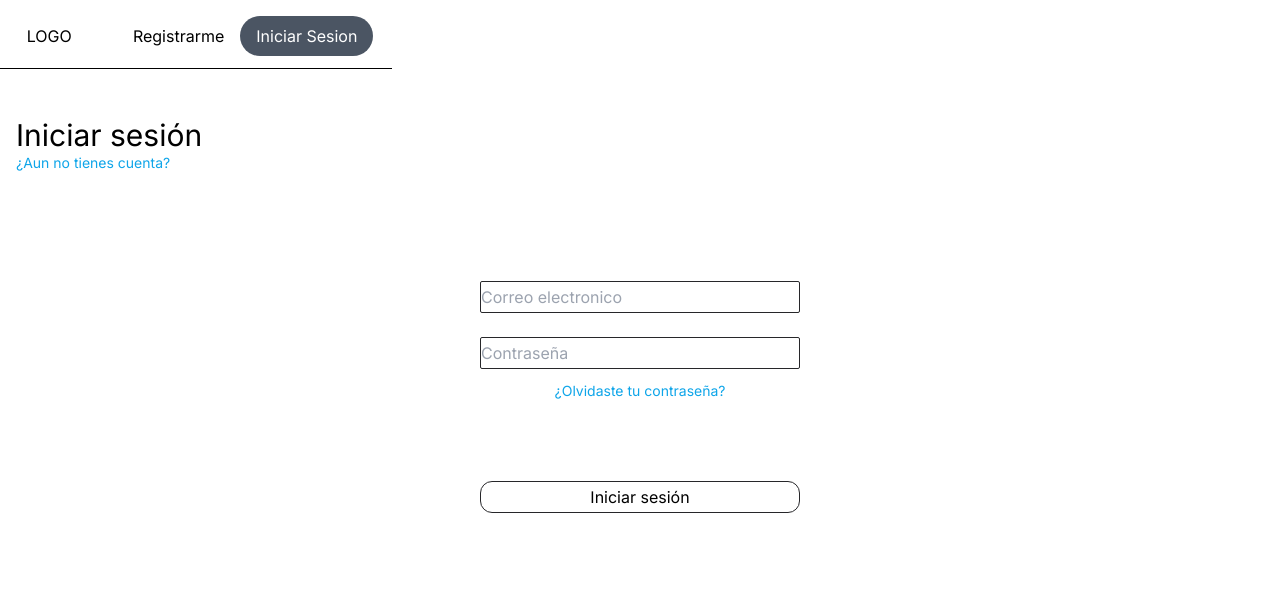
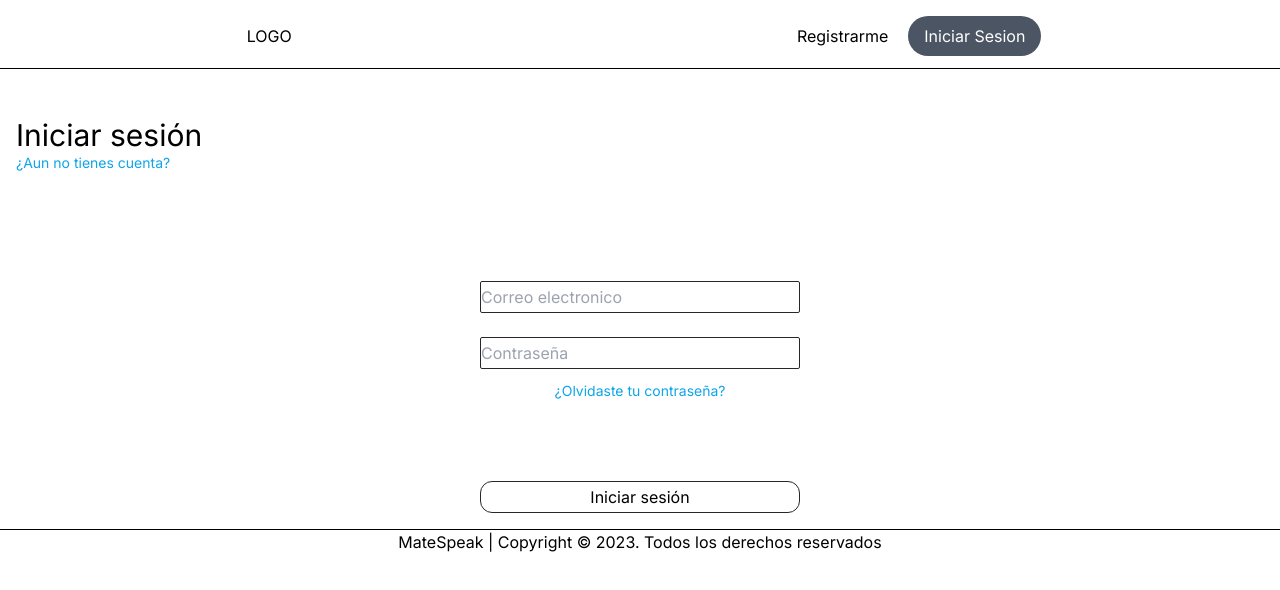
Before and after one commit to rodrikohnen/s11-15-m-csharp-react, a Next.js app in the folder front/: page /login in a window 1280 px wide. Shown: the top 590 px of the page. Built offline with nearby package versions, Linux system fonts and the light colour scheme.

Commit message:
add: footer and Links instead of a

```diff
--- a/front/src/app/layout.jsx
+++ b/front/src/app/layout.jsx
@@ -1,6 +1,7 @@
 import "./globals.css";
 import { Inter } from "next/font/google";
-
+import Footer from "../components/Footer";
+import NavBar from "@/components/NavBar";
 const inter = Inter({ subsets: ["latin"] });
 
 export const metadata = {
@@ -11,8 +12,13 @@ export const metadata = {
 export default function RootLayout({ children }) {
   return (
     <html lang="en">
-
+      <header>
+        <NavBar />
+      </header>
       <body className={inter.className}>{children}</body>
+      <footer>
+        <Footer />
+      </footer>
     </html>
   );
 }
--- a/front/src/app/login/page.jsx
+++ b/front/src/app/login/page.jsx
@@ -1,16 +1,15 @@
 import LoginForm from "@/components/LoginForm";
-import NavBar from "@/components/NavBar";
+import Link from "next/link";
 
 export default function Login() {
   return (
     <main className="flex-col">
-      <NavBar/>
-      <div className='text-3xl flex justify-start flex-col mt-12 mb-24 ml-4'>
-          <h1>Iniciar sesión</h1>
-          <a className="text-sm text-sky-500" href="/signup">
-            ¿Aun no tienes cuenta?
-          </a>
-        </div>
+      <div className="text-3xl flex justify-start flex-col mt-12 mb-24 ml-4">
+        <h1>Iniciar sesión</h1>
+        <Link className="text-sm text-sky-500" href="/signup">
+          ¿Aun no tienes cuenta?
+        </Link>
+      </div>
       <LoginForm />
     </main>
   );
--- a/front/src/app/page.jsx
+++ b/front/src/app/page.jsx
@@ -1,9 +1,6 @@
-import NavBar from "../components/NavBar";
-
 export default function Home() {
   return (
     <main>
-      <NavBar />
       <h1>MATE SPEAK</h1>
     </main>
   );
--- /dev/null
+++ b/front/src/components/Footer.jsx
@@ -0,0 +1,9 @@
+export default function Footer() {
+  return (
+    <footer className="realtive bottom-0 w-full pt-4">
+      <p className="text-center border-black  border-t-[1.5px]">
+        MateSpeak | Copyright © 2023. Todos los derechos reservados
+      </p>
+    </footer>
+  );
+}
--- a/front/src/components/LoginForm.jsx
+++ b/front/src/components/LoginForm.jsx
@@ -1,50 +1,46 @@
-"use client"
+"use client";
 
 import { valibotResolver } from "@hookform/resolvers/valibot";
-import {
-  object,
-  string,
-  minLength,
-  maxLength,
-  email,
-} from "valibot";
-import {
-  useForm,
-  Controller
-} from "react-hook-form";
+import { object, string, minLength, maxLength, email } from "valibot";
+import { useForm, Controller } from "react-hook-form";
 
 const LoginSchema = object({
-  correo: string('Your email must be a string.', [
-    minLength(1, 'Please enter your email.'),
-    email('The email address is badly formatted.'),
+  correo: string("Your email must be a string.", [
+    minLength(1, "Please enter your email."),
+    email("The email address is badly formatted."),
   ]),
-  contrasena: string('Your password must be a string.', [
-    minLength(8, 'Please enter your password.'),
-    maxLength(15, 'Your password must have 8 characters or more.'),
+  contrasena: string("Your password must be a string.", [
+    minLength(8, "Please enter your password."),
+    maxLength(15, "Your password must have 8 characters or more."),
   ]),
 });
 
 export default function LoginForm() {
-  const { control, handleSubmit, formState: { errors, isSubmitted  } } = useForm(
-    {resolver: valibotResolver(LoginSchema),}
-  );
+  const {
+    control,
+    handleSubmit,
+    formState: { errors, isSubmitted },
+  } = useForm({ resolver: valibotResolver(LoginSchema) });
 
   const onSubmit = (data) => {
     console.log("Formulario enviado:", data);
   };
 
-  return(
-    <span  className="flex flex-col items-center justify-center">
-    <form className='flex flex-col items-center' onSubmit={handleSubmit(onSubmit)}>
-      <div className='flex flex-col'>
-      <Controller
+  return (
+    <span className="flex flex-col items-center justify-center">
+      <form
+        className="flex flex-col items-center"
+        onSubmit={handleSubmit(onSubmit)}
+      >
+        <div className="flex flex-col">
+          <Controller
             name="correo"
             control={control}
             defaultValue=""
             render={({ field }) => (
               <input
-                placeholder='Correo electronico'
-                className='border border-zinc-800 h-[2rem] w-[20rem] m-3 rounded-sm'
+                placeholder="Correo electronico"
+                className="border border-zinc-800 h-[2rem] w-[20rem] m-3 rounded-sm"
                 {...field}
               />
             )}
@@ -56,19 +52,25 @@ export default function LoginForm() {
             defaultValue=""
             render={({ field }) => (
               <input
-                placeholder='Contraseña'
-                className='border border-zinc-800 w-[20rem] h-[2rem] m-3 rounded-sm'
+                placeholder="Contraseña"
+                className="border border-zinc-800 w-[20rem] h-[2rem] m-3 rounded-sm"
                 type="password"
                 {...field}
               />
             )}
           />
-          {errors.contrasena && <p>{errors.contrasena.message}</p>}</div>
-      <a className="text-sm text-sky-500" href="">¿Olvidaste tu contraseña?</a>
-      <button type='submit' className='border border-zinc-800 rounded-xl h-[2rem] w-[20rem] mt-20'>
-        Iniciar sesión
-      </button>
-    </form>
+          {errors.contrasena && <p>{errors.contrasena.message}</p>}
+        </div>
+        <a className="text-sm text-sky-500" href="">
+          ¿Olvidaste tu contraseña?
+        </a>
+        <button
+          type="submit"
+          className="border border-zinc-800 rounded-xl h-[2rem] w-[20rem] mt-20"
+        >
+          Iniciar sesión
+        </button>
+      </form>
     </span>
-  )
+  );
 }
--- a/front/src/components/NavBar.jsx
+++ b/front/src/components/NavBar.jsx
@@ -1,15 +1,24 @@
+import Link from "next/link";
+
 export default function NavBar() {
   return (
-    <div
-      className="flex flex-row mt-4 justify-around border-black  border-b-[1.5px] pb-3 w-[24.5rem]">
-      <h2 className=" p-2">LOGO</h2>
-      <div className="flex flex-row">
-        <a className="rounded-full px-4 py-2 text-sm	 min-w-min sm:text-base" href="/signup">
+    <div className="flex flex-row mt-4 justify-around border-black  border-b-[1.5px] pb-3 w-[24.5rem] w-full">
+      <Link href="/">
+        <h2 className=" p-2">LOGO</h2>
+      </Link>
+      <div className="flex flex-row justify-around">
+        <Link
+          className="rounded-full px-4 py-2 text-sm	 min-w-min hover:bg-gray-400 sm:text-base mx-1"
+          href="/signup"
+        >
           Registrarme
-        </a>
-        <a className="rounded-full text-white	text-sm	 px-4 py-2 bg-gray-600 min-w-fit sm:text-base " href="/login">
+        </Link>
+        <Link
+          className="hover:bg-gray-800 rounded-full text-white	text-sm	 px-4 py-2 bg-gray-600 min-w-fit sm:text-base "
+          href="/login"
+        >
           Iniciar Sesion
-        </a>
+        </Link>
       </div>
     </div>
   );
```
